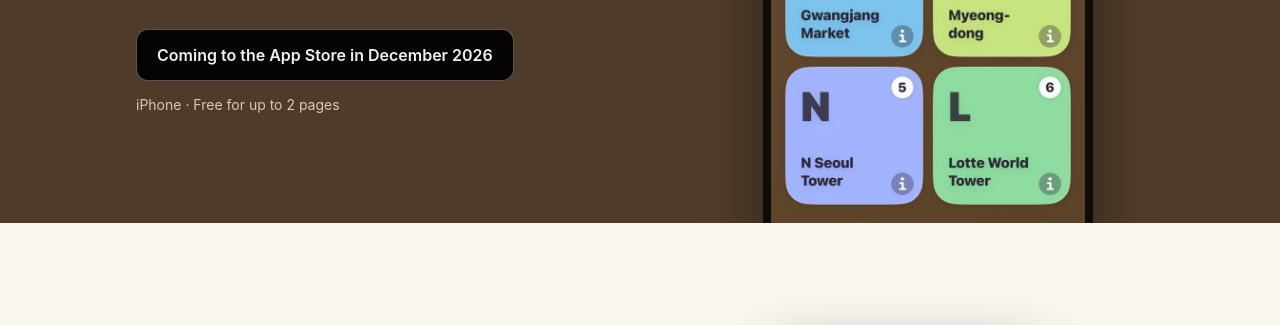
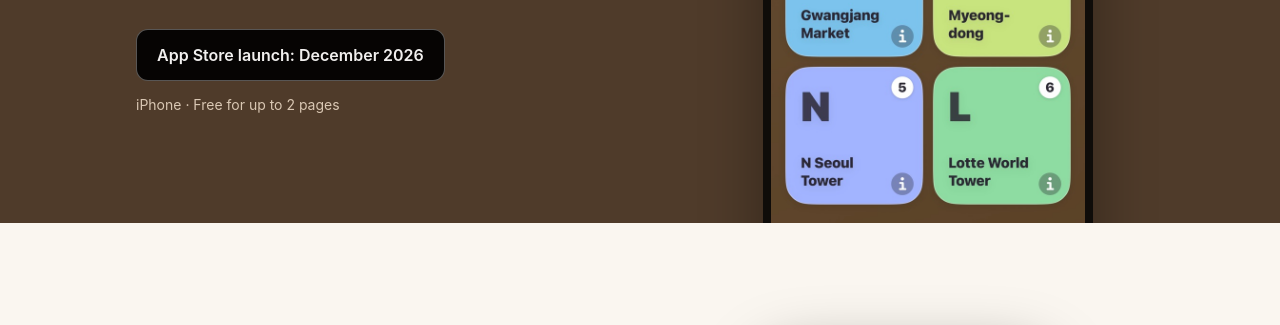
Before and after one commit to jedjoo21-boom/HowTogo, a plain HTML site: page en/index.html in a window 1280 px wide. Shown: the part 463-788 px from the top of the page. Drawn offline with Linux system fonts and the light colour scheme.

Commit message:
영문 소개 페이지 출시 문구를 한 줄에 들어가게 줄임 (App Store launch: December 2026)
Co-Authored-By: Claude Opus 5.5 <noreply@anthropic.com>

```diff
--- a/en/index.html
+++ b/en/index.html
@@ -37,7 +37,7 @@
         <h1>Places to go,<br><span class="accent">on one page.</span></h1>
         <p class="lead">Save places from maps apps and Instagram with a single share. Tap a tile and directions open right away.</p>
         <!-- After launch: replace with Apple's official "Download on the App Store" badge and link to the app -->
-        <a class="store-badge" aria-disabled="true">Coming to the App Store in December 2026</a>
+        <a class="store-badge" aria-disabled="true">App Store launch: December 2026</a>
         <p class="hero-note">iPhone · Free for up to 2 pages</p>
       </div>
       <div class="hero-shot">
```
